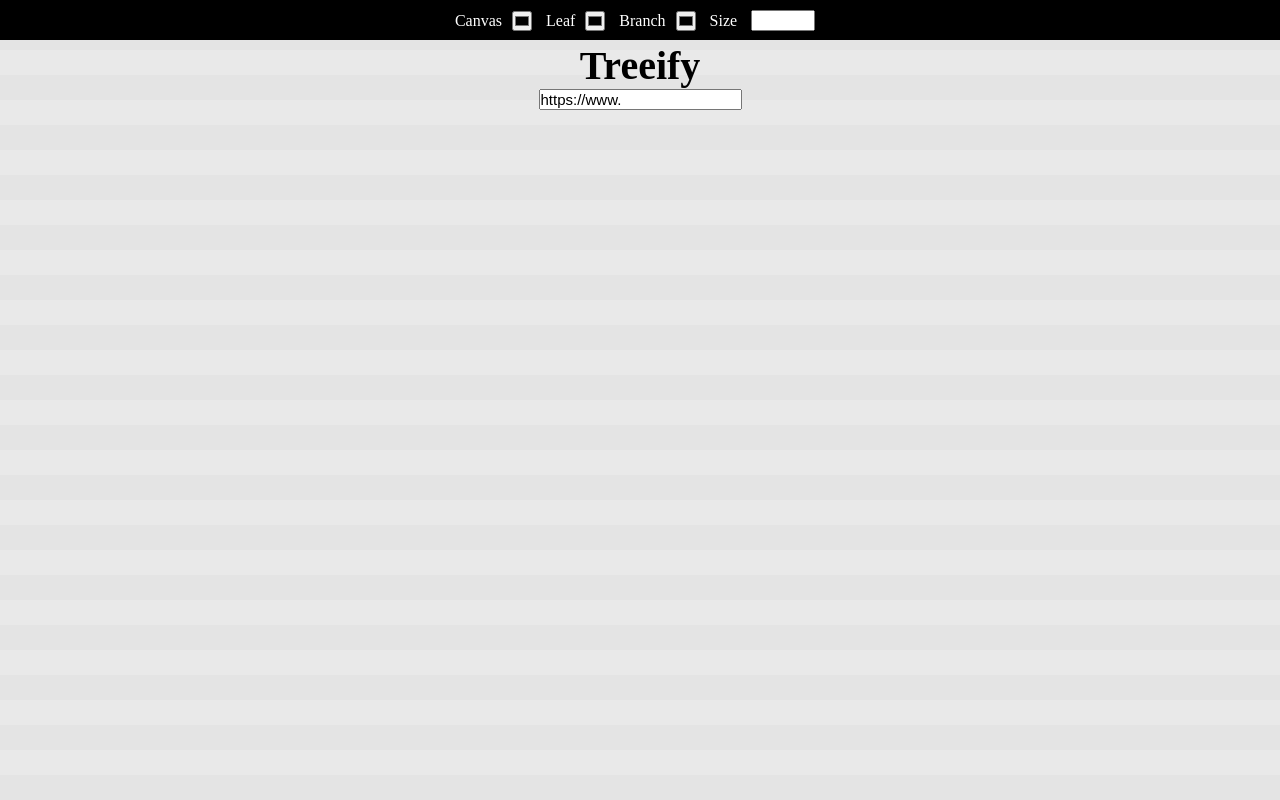
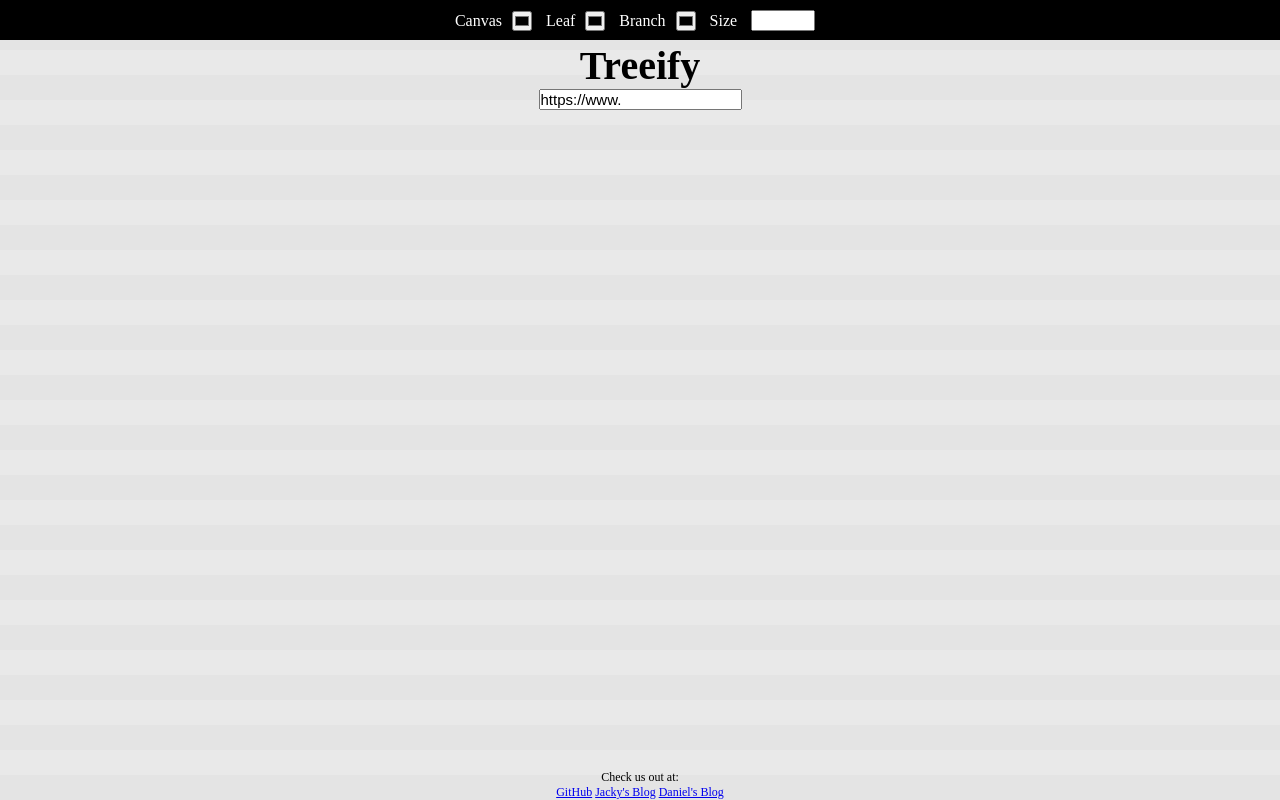
Before and after one commit to chikeichan/treeify, a website: page index.html in a window 1280 px wide. Drawn offline with nearby package versions, Linux system fonts and the light colour scheme; a web font is replaced by a local one.

Commit message:
Added links to blogs and github

```diff
--- a/index.html
+++ b/index.html
@@ -17,6 +17,13 @@
     </div>
   	<h1>Treeify</h1>
     <input id='url' value='https://www.'></input><br>
+    <footer>
+      Check us out at:<br>
+      <a href='https://www.github.com/chikeichan/treeify' target='_blank'>GitHub</a>
+      <a href='https://chikeichan.wordpress.com' target='_blank'>Jacky's Blog</a>
+      <a href='https://szehungtsui.wordpress.com' target='_blank'>Daniel's Blog</a>
+
+    </footer>
   </body>
   <script src="script/data.js"></script>
   <script src="script/init.js"></script>
--- a/script/init.js
+++ b/script/init.js
@@ -69,8 +69,7 @@ var assignLeaves = function(){
 var drawTree = function(allTrees, leafCoordinates){
 	//Uses function in data to save a color object.
 	var color = getRandomColor();
-	$('input#leafcolor').val(color.leafColor);
-	$('input#bgcolor').val(color.bgColor);
+	$('input#size').val(svgWidth)
 
 	//Adding svg canvas.
 	var svg = d3.select('body').append('svg')
--- a/style/style.css
+++ b/style/style.css
@@ -21,7 +21,7 @@ input {
 }
 svg {
 	border: 8px solid rgb(29, 29, 29);
-	box-shadow: 0px 32px 92px black;
+	box-shadow: 0px 3px 12px black;
 }
 div#head {
 height: 40px;
@@ -41,3 +41,12 @@ div#loading{
 	color: black;
 	font-size: 30px;
 }
+
+footer {
+	position: fixed;
+	bottom: 0;
+	left:0;
+	right: 0;
+	color: black;
+	font-size: 12px;
+}
```
